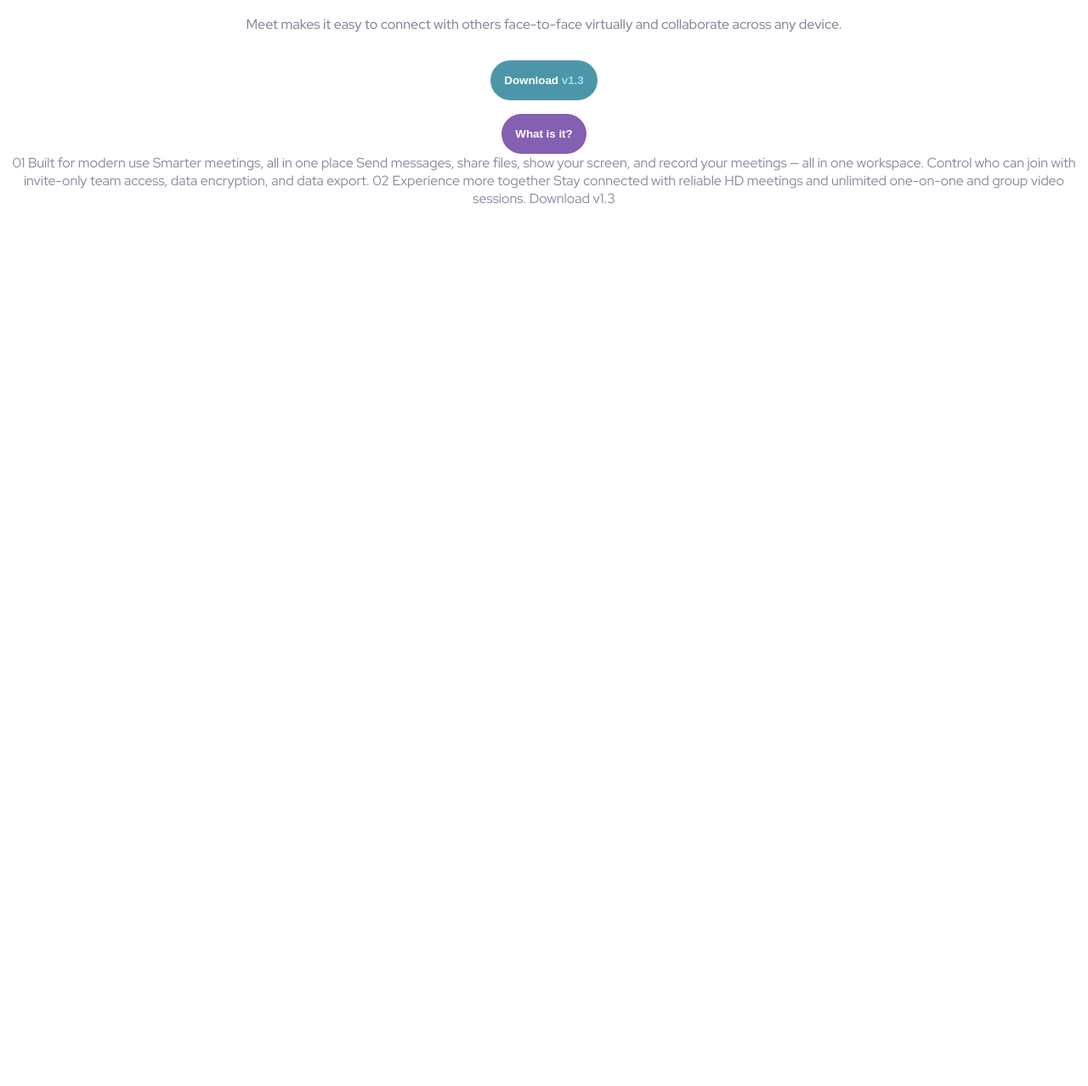
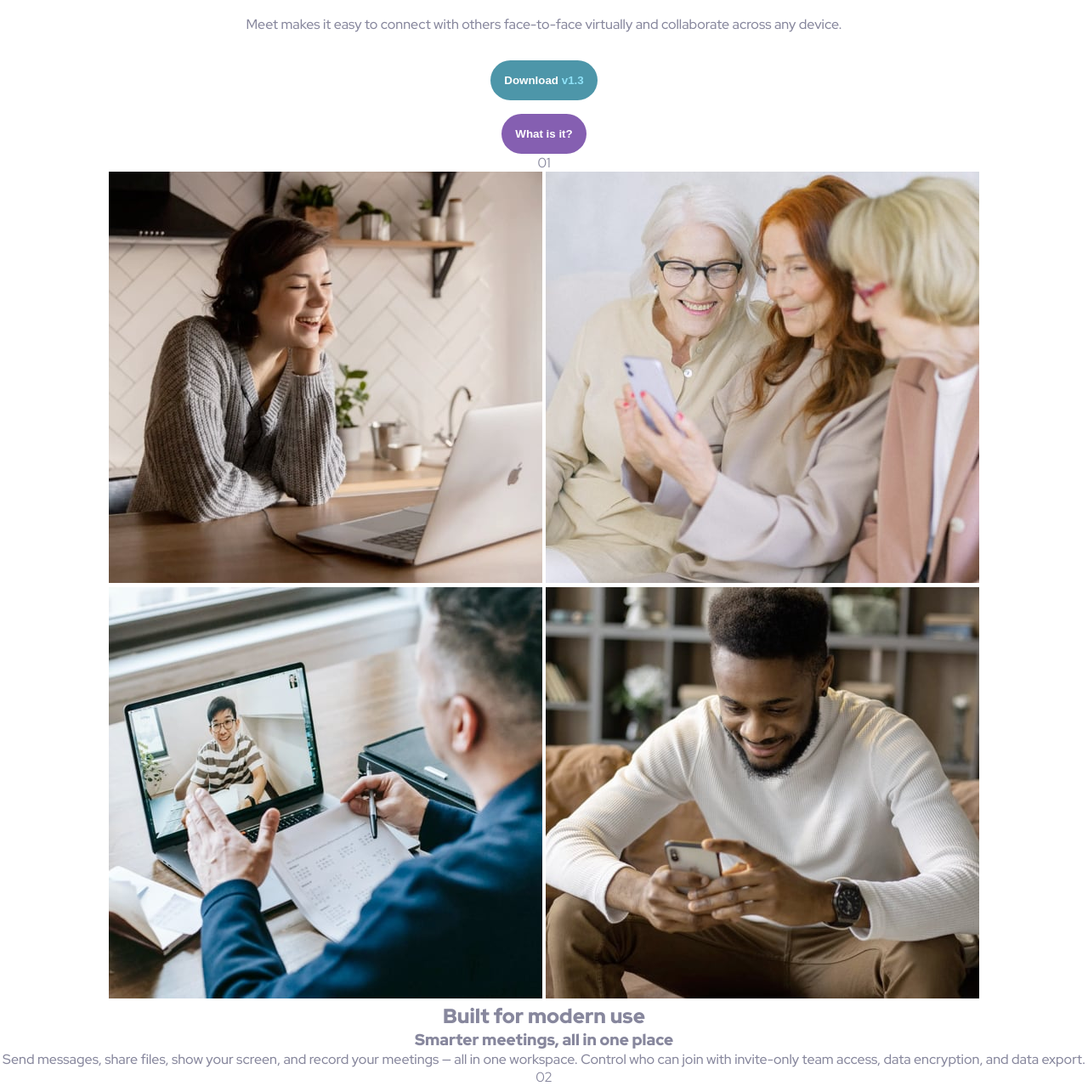
Before and after one commit to danielbontii/meet-landing-page, a plain HTML site: page index.html in a window 1280 px wide. Shown: the part 708-1986 px from the top of the page at 85% size. Before the commit the page ends 952 px from the top, so only its background shows below. Drawn offline with Linux system fonts and the light colour scheme.

Commit message:
markup main content

```diff
--- a/index.html
+++ b/index.html
@@ -25,18 +25,33 @@
     </div>
 
   </header>
-  01
-  Built for modern use
+  <section class="main-content">
+    <div class="01">
+      <div class="line"></div>
+      <div class="circle">01</div>
+    </div>
+    <div class="chat-images">
+      <img class="chat-img" src="./assets/desktop/image-woman-in-videocall.jpg" alt="woman in video call">
+      <img class="chat-img" src="./assets/desktop/image-women-videochatting.jpg" alt="women video chatting">
+      <img class="chat-img" src="./assets/desktop/image-men-in-meeting.jpg" alt="men in meeting">
+      <img class="chat-img" src="./assets/desktop/image-man-texting.jpg" alt="man texting">
+    </div>
+    <div class="main-content-info">
+      <h2>Built for modern use</h2>
+      <h3>Smarter meetings, all in one place</h3>
+      <p>  Send messages, share files, show your screen, and record your meetings — all in one workspace. Control who can join with invite-only team access, data encryption, and data export.</p>
+    </div>
+    <div class="02">
+      <div class="line"></div>
+      <div class="circle">02</div>
+    </div>
+  </section>
 
-  Smarter meetings, all in one place
 
-  Send messages, share files, show your screen, and record your meetings — all in one
-  workspace. Control who can join with invite-only team access, data encryption, and data export.
 
-  02
-  Experience more together
+  <!-- Experience more together
   Stay connected with reliable HD meetings and unlimited one-on-one and group video sessions.
 
-  Download v1.3
+  Download v1.3 -->
 </body>
 </html>
```
